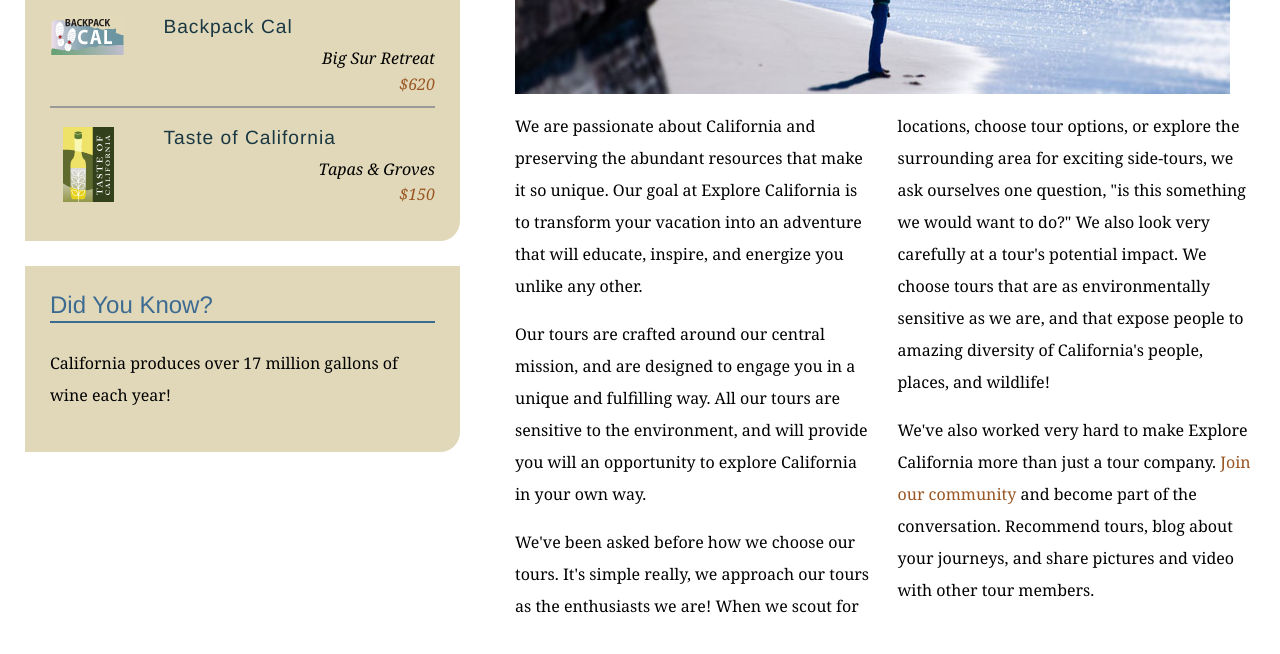
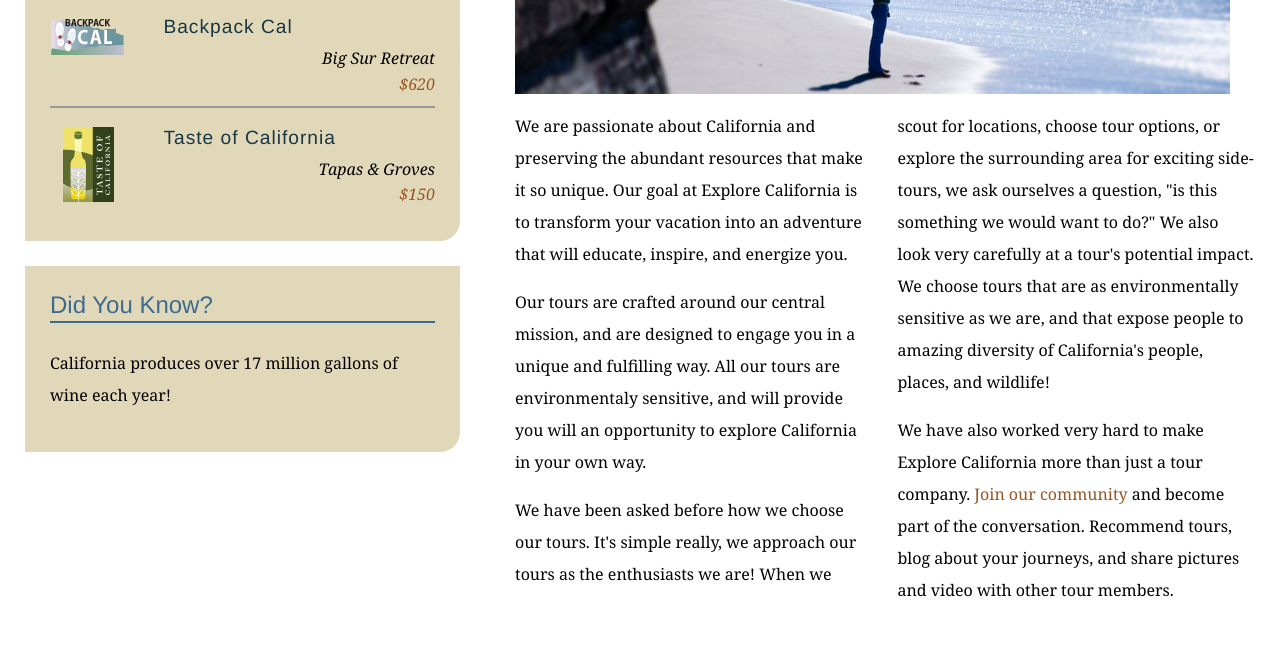
Before and after one commit to valeriak26/repo2021, a plain HTML site: page mission.html in a window 1280 px wide. Shown: the part 590-1244 px from the top of the page. Drawn offline with Linux system fonts and the light colour scheme.

Commit message:
Text edits on mission page

```diff
--- a/mission.html
+++ b/mission.html
@@ -62,10 +62,18 @@
           <h1>Who we are</h1>
           <img src="assets/images/mission_look.jpg" alt="Looking out at the Pacific" class="articleImage" />
           <div class="multiCol">
-            <p>We are passionate about California and preserving the abundant resources that make it so unique. Our goal at Explore California is to transform your vacation into an adventure that will educate, inspire, and energize you unlike any other.</p>
-            <p>Our tours are crafted around our central mission, and are designed to engage you in a unique and fulfilling way. All our tours are sensitive to the environment, and will provide you will an opportunity to explore California in your own way.</p>
-            <p>We've been asked before how we choose our tours. It's simple really, we approach our tours as the enthusiasts we are! When we scout for locations, choose tour options, or explore the surrounding area for exciting side-tours, we ask ourselves one question, &quot;is this something we would want to do?&quot; We also look very carefully at a tour's potential impact. We choose tours that are as environmentally sensitive as we are, and that expose people to amazing diversity of California's people, places, and wildlife!</p>
-            <p>We've also worked very hard to make Explore California more than just a tour company. <a href="explorers/join.html">Join our community</a> and become part of the conversation. Recommend tours, blog about your journeys, and share pictures and video with other tour members.</p>
+            <p>We are passionate about California and preserving the abundant resources that make it so unique.
+              Our goal at Explore California is to transform your vacation into an adventure that will educate, inspire,
+              and energize you.</p>
+            <p>Our tours are crafted around our central mission, and are designed to engage you in a unique and fulfilling way.
+              All our tours are  environmentaly sensitive, and will provide you will an opportunity to explore California
+              in your own way.</p>
+            <p>We have been asked before how we choose our tours. It's simple really, we approach our tours as the enthusiasts
+              we are! When we scout for locations, choose tour options, or explore the surrounding area for exciting side-tours,
+               we ask ourselves a question, &quot;is this something we would want to do?&quot; We also look very carefully
+               at a tour's potential impact. We choose tours that are as environmentally sensitive as we are,
+               and that expose people to amazing diversity of California's people, places, and wildlife!</p>
+            <p>We have also worked very hard to make Explore California more than just a tour company. <a href="explorers/join.html">Join our community</a> and become part of the conversation. Recommend tours, blog about your journeys, and share pictures and video with other tour members.</p>
           </div>
         </div>
       </div>
```
